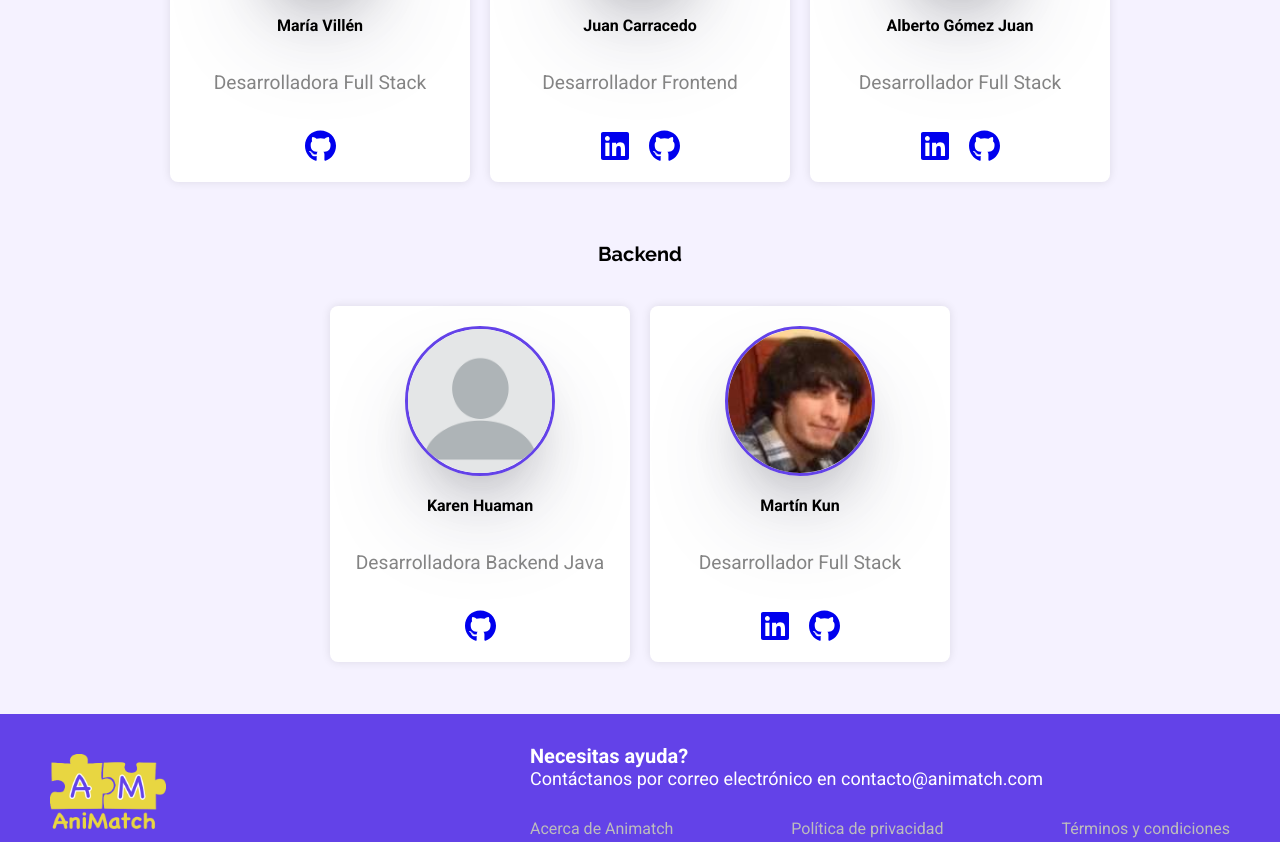
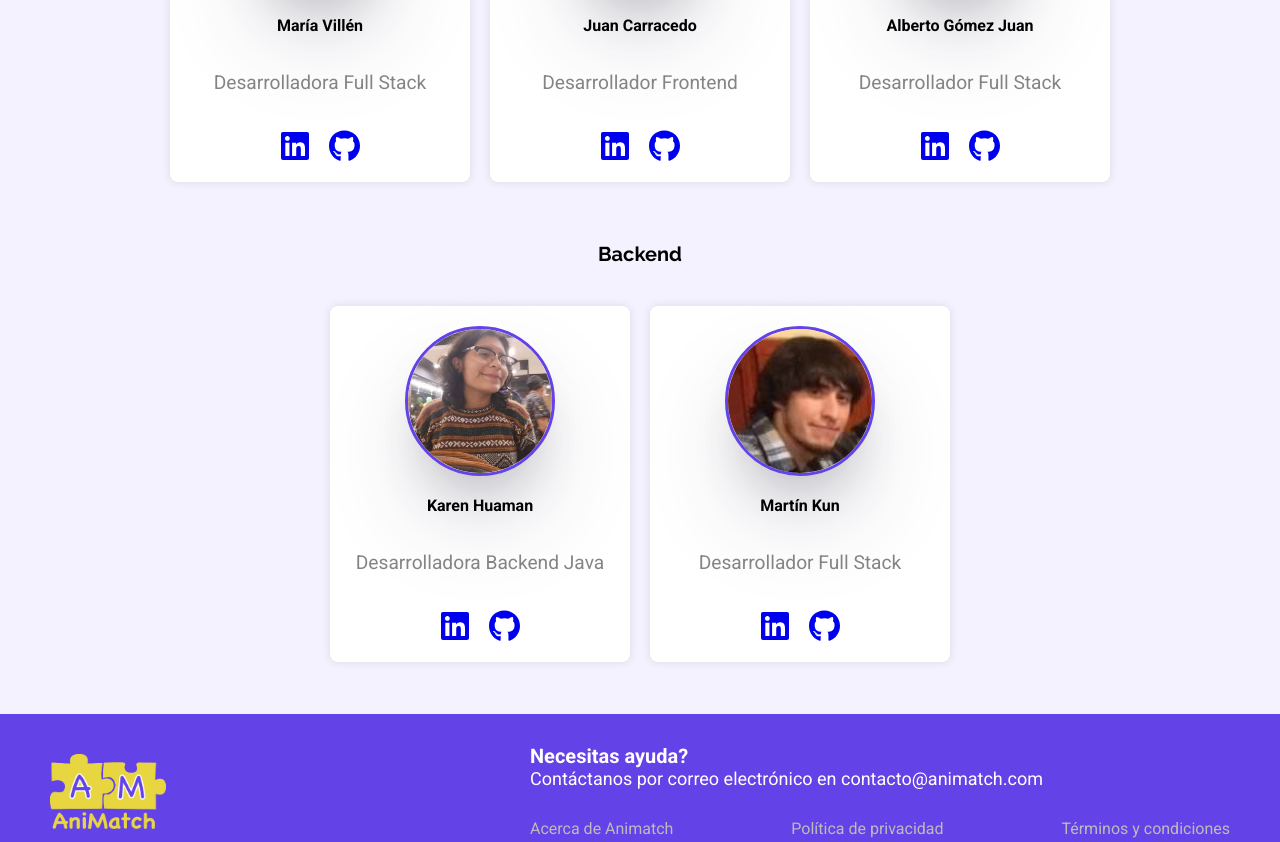
Before and after one commit to No-Country/C7-06-Front, a React (Create React App) app: page /about in a window 1280 px wide. Shown: the part 940-1782 px from the top of the page. Built offline with nearby package versions, Linux system fonts and the light colour scheme.

Commit message:
update karen

```diff
--- a/src/pages/AboutUs.jsx
+++ b/src/pages/AboutUs.jsx
@@ -5,7 +5,7 @@ import albert from "../assets/albert.jpeg";
 import romina from "../assets/romina.png";
 import maria from "../assets/maria.jpg";
 import martin from "../assets/martin.jpeg";
-import karen from "../assets/userDefault.png";
+import karen from "../assets/karen.png";
 import { FontAwesomeIcon } from "@fortawesome/react-fontawesome";
 import { faLinkedin, faGithub } from "@fortawesome/free-brands-svg-icons";
 
@@ -67,6 +67,9 @@ const AboutUs = () => {
             <h4 className={styles.team__name}>María Villén</h4>
             <p className={styles.team__description}>Desarrolladora Full Stack</p>
             <div>
+              <a href="https://www.linkedin.com/in/maria-villen/" target="_blank" rel="noreferrer">
+                <FontAwesomeIcon icon={faLinkedin} size="2x" />
+              </a>
               <a href="https://github.com/MariaVillen" target="_blank" rel="noreferrer">
                 <FontAwesomeIcon icon={faGithub} size="2x" />
               </a>
@@ -112,9 +115,14 @@ const AboutUs = () => {
             <img src={karen} alt="Karen" />
             <h4 className={styles.team__name}>Karen Huaman</h4>
             <p className={styles.team__description}>Desarrolladora Backend Java</p>
-            <a href="https://github.com/yoelexe" target="_blank" rel="noreferrer">
-              <FontAwesomeIcon icon={faGithub} size="2x" />
-            </a>
+            <div>
+              <a href="https://www.linkedin.com/in/maria-villen/" target="_blank" rel="noreferrer">
+                <FontAwesomeIcon icon={faLinkedin} size="2x" />
+              </a>
+              <a href="https://github.com/yoelexe" target="_blank" rel="noreferrer">
+                <FontAwesomeIcon icon={faGithub} size="2x" />
+              </a>
+            </div>
           </div>
           <div className={styles.team__card}>
             <img src={martin} alt="Martín" />
--- a/src/pages/styles/AboutUs.module.sass
+++ b/src/pages/styles/AboutUs.module.sass
@@ -62,6 +62,8 @@
             border-radius: 50%
             box-shadow: rgba(50, 50, 93, 0.25) 0px 50px 100px -20px, rgba(0, 0, 0, 0.3) 0px 30px 60px -30px
             border: 3px solid $main-color
+            object-fit: cover
+            object-position: center
     &__tl, &__ux
         width: 300px
     .image
```
Also changed, not shown: src/assets/karen.png (added).
